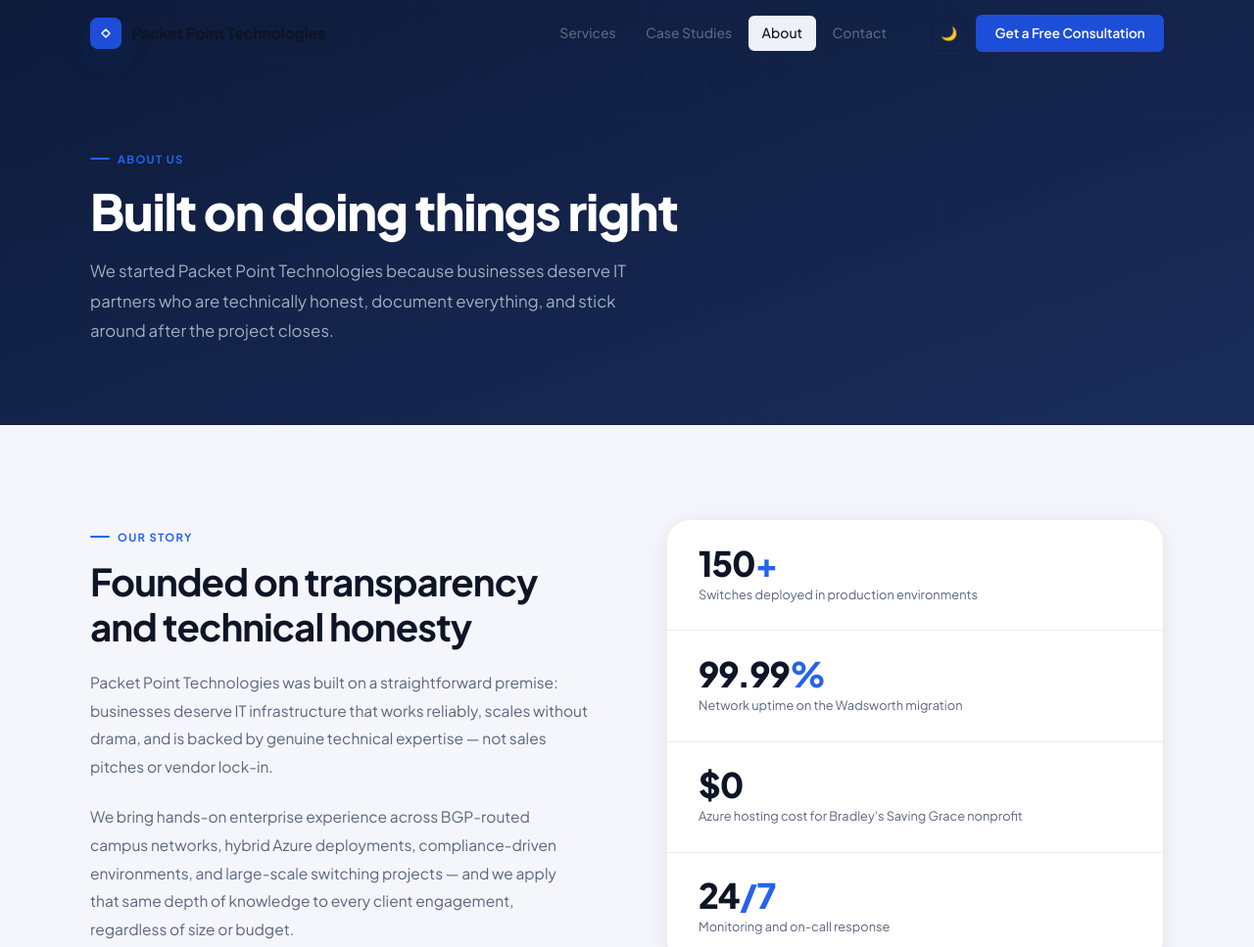
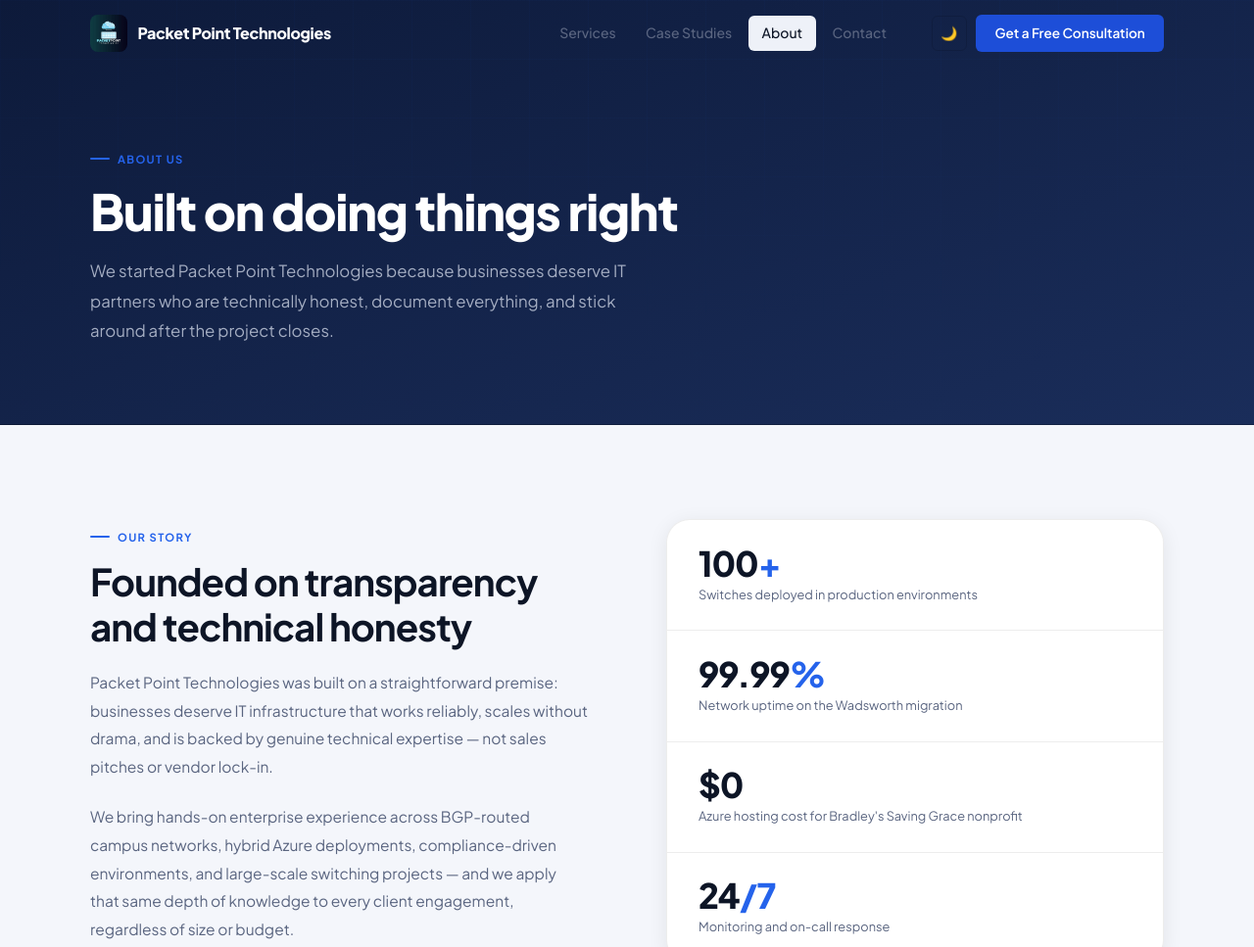
Before and after one commit to GrumpyMonkeyLLC/PacketPointTech-WEBSITE, a plain HTML site: page about.html in a window 1280 px wide. Shown: the top 967 px of the page at 98% size. Drawn offline with Linux system fonts and the light colour scheme.

Commit message:
V4 Style

```diff
--- a/about.html
+++ b/about.html
@@ -15,7 +15,7 @@
 <header>
   <nav>
     <a href="index.html" class="logo">
-      <span class="logo-mark"><svg viewBox="0 0 16 16" fill="none"><path d="M4 8L8 4L12 8L8 12Z" stroke="white" stroke-width="1.5" stroke-linejoin="round"/></svg></span>
+      <img src="images/ppt.jpg" alt="Packet Point Technologies" class="logo-img">
       Packet Point Technologies
     </a>
     <ul class="nav-links">
@@ -62,7 +62,7 @@
       </div>
       <div class="about-stats-panel reveal reveal-delay-1">
         <div class="about-stat-item">
-          <div class="about-stat-value">150<span>+</span></div>
+          <div class="about-stat-value">100<span>+</span></div>
           <div class="about-stat-label">Switches deployed in production environments</div>
         </div>
         <div class="about-stat-item">
@@ -176,7 +176,7 @@
     <div class="footer-grid">
       <div class="footer-brand">
         <a href="index.html" class="footer-logo">
-          <span class="logo-mark"><svg viewBox="0 0 16 16" fill="none"><path d="M4 8L8 4L12 8L8 12Z" stroke="white" stroke-width="1.5" stroke-linejoin="round"/></svg></span>
+          <img src="images/ppt.jpg" alt="Packet Point Technologies" class="logo-img">
           Packet Point Technologies
         </a>
         <p>Enterprise IT infrastructure and managed services for growing businesses in Northeast Ohio and beyond.</p>
--- a/css/styles.css
+++ b/css/styles.css
@@ -112,9 +112,10 @@ header.scrolled { background: rgba(11,17,32,0.94); backdrop-filter: blur(20px);
 nav { max-width: var(--max-width); margin: 0 auto; padding: 0 2rem; height: 68px; display: flex; align-items: center; gap: 2rem; }
 
 .logo { display: flex; align-items: center; gap: 0.65rem; font-weight: 800; font-size: 1rem; color: var(--white); letter-spacing: -0.02em; flex-shrink: 0; }
-[data-theme="light"] .logo { color: var(--text); }
+[data-theme="light"] .logo { color: var(--white); }
 .logo-mark { width: 32px; height: 32px; background: var(--blue); border-radius: 8px; display: grid; place-items: center; flex-shrink: 0; box-shadow: var(--shadow-blue); }
 .logo-mark svg { width: 16px; height: 16px; }
+.logo-img { width: 38px; height: 38px; border-radius: 8px; object-fit: cover; flex-shrink: 0; }
 
 .nav-links { display: flex; list-style: none; gap: 0.2rem; margin-left: auto; }
 .nav-links a { display: block; padding: 0.4rem 0.85rem; font-size: 0.875rem; font-weight: 500; color: var(--text-muted); border-radius: var(--radius-sm); transition: color var(--transition), background var(--transition); }
```
Also changed, not shown: case-studies.html (+4 -3 lines), index.html (+4 -8 lines), services.html (+2 -2 lines), images/ppt.jpg (added).
